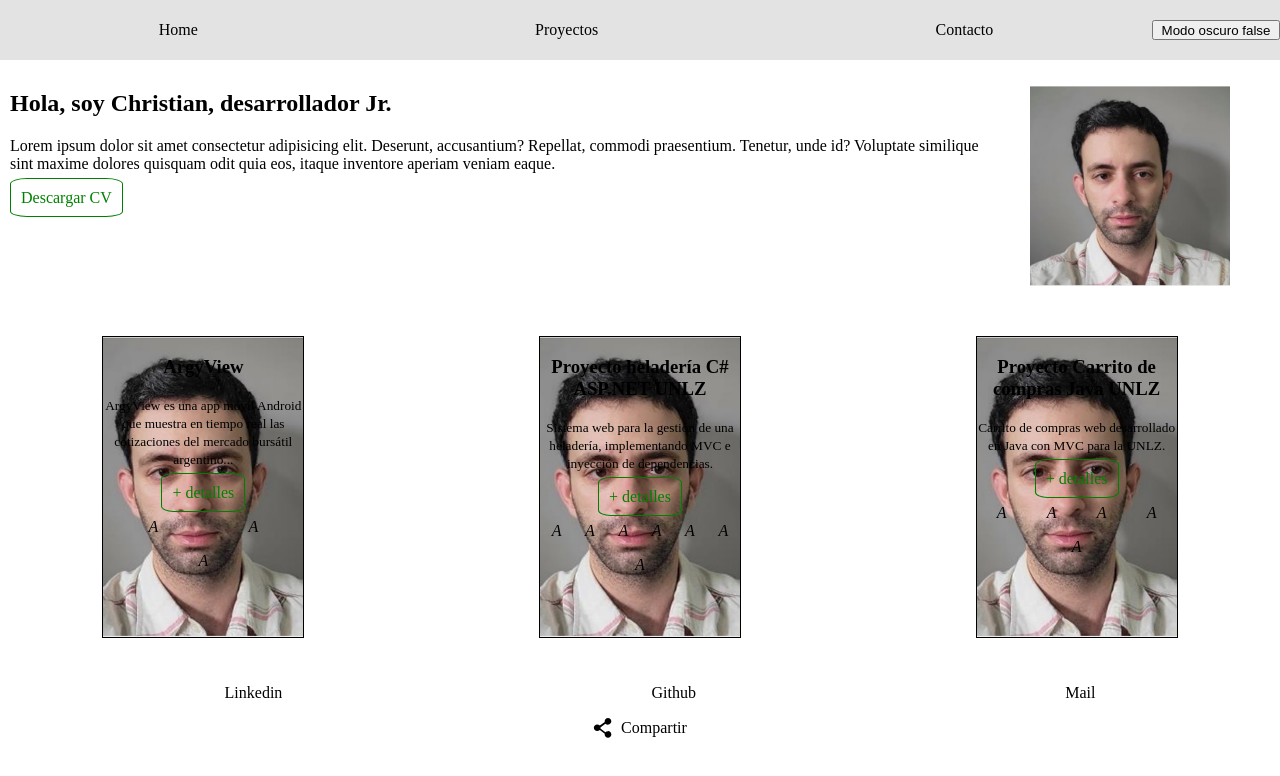
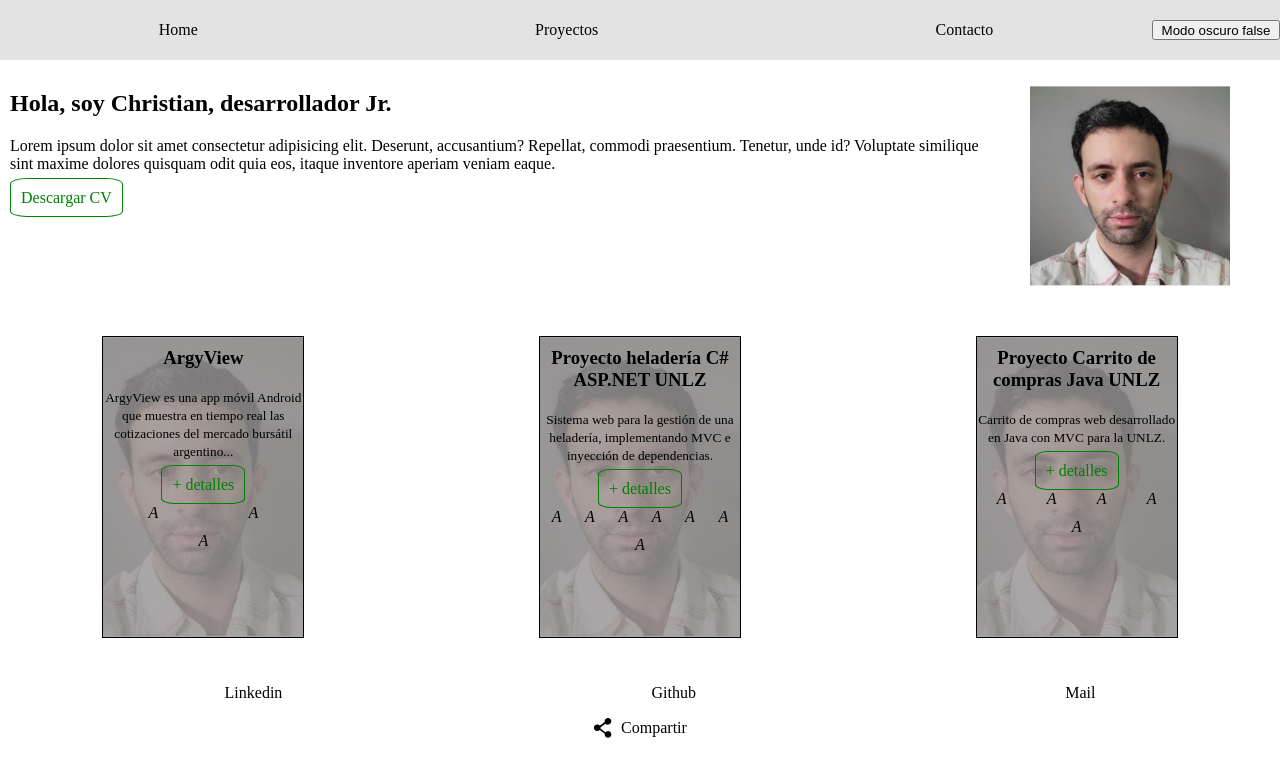
Before and after one commit to crisfide/Portafolio-CF, a React (Vite) app: page / in a window 1280 px wide. Shown: the top 776 px of the page. Built offline with nearby package versions, Linux system fonts and the light colour scheme.

Commit message:
mejora css en proyectos

```diff
--- a/src/componentes/GridProyectos.jsx
+++ b/src/componentes/GridProyectos.jsx
@@ -22,6 +22,7 @@ const ProyectoItem = ({nombre, resumen, tecnologias, linkWeb, linkGithub, imagen
 
   return (
     <div className="proyecto" style={estiloFondo}>
+      <div className="transparente">
         <h3>{nombre}</h3>
         <p><small>{resumen}</small></p>
 
@@ -56,7 +57,7 @@ const ProyectoItem = ({nombre, resumen, tecnologias, linkWeb, linkGithub, imagen
             }
 
         </ul>
-
+      </div>
 
     </div>
   )
--- a/src/index.css
+++ b/src/index.css
@@ -60,6 +60,7 @@ nav button{
     height: 20px;
     flex-grow: 0;
     margin-left: auto;
+    cursor: pointer;
 }
 
 /* perfil */
@@ -104,9 +105,23 @@ section{
     max-height: 300px;
     border: 1px solid black;
     text-align: center;
-    background-image: url();
+    padding: 0;
+    position: relative;
 }
-
+.carrusel .transparente{
+    height: 100%;
+    width: 100%;
+    background-color: #9a9898cc;
+    top: 0;
+    position: absolute;
+    overflow: hidden;
+}
+.proyecto h3{
+    margin-top: 10px;
+}
+.proyecto ul{
+    margin: 10px 0 0 0;
+}
 .proyecto ul{
     list-style: none;
     display: flex;
@@ -123,6 +138,9 @@ section{
 
 
 /* footer */
+footer{
+    padding-bottom: 50px;
+}
 footer a:hover{
     font-weight: bold;
 }
```
Also changed, not shown: 1 other file (tests, documents, lock files or other folders).
